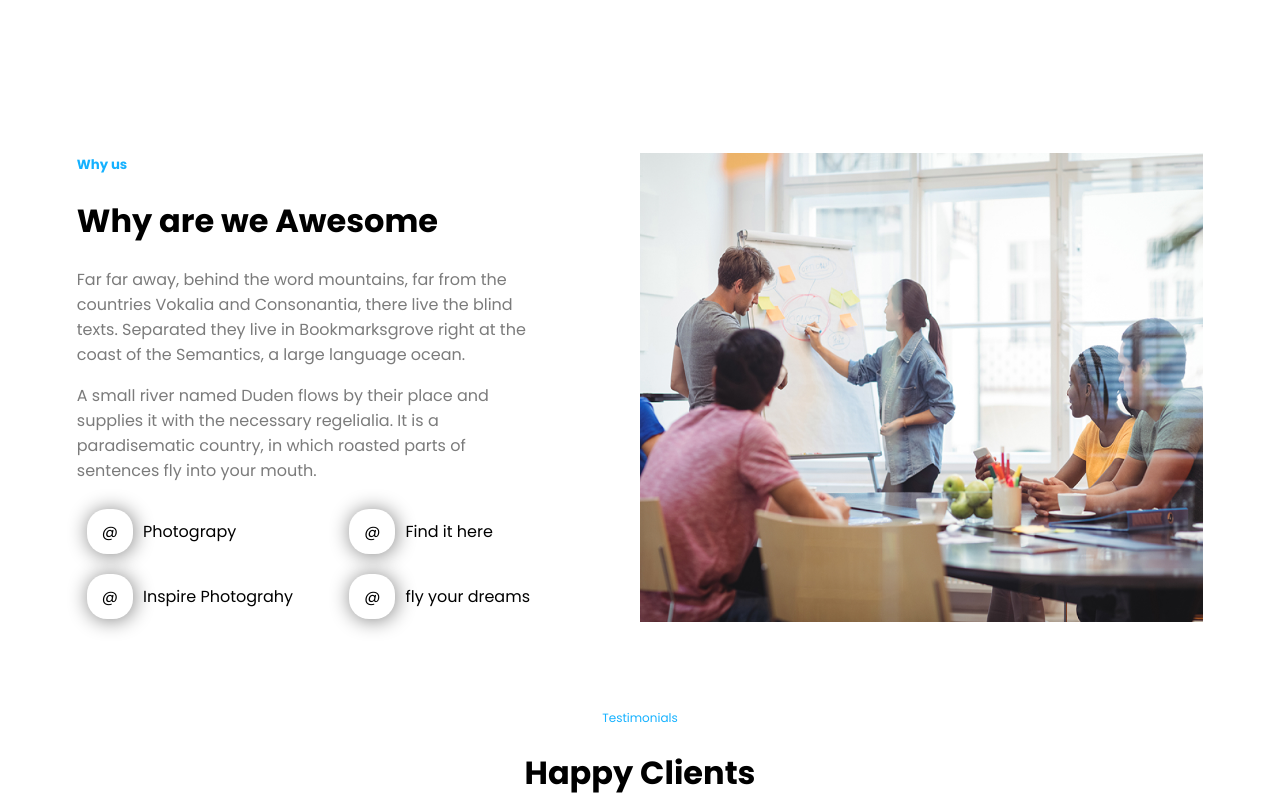
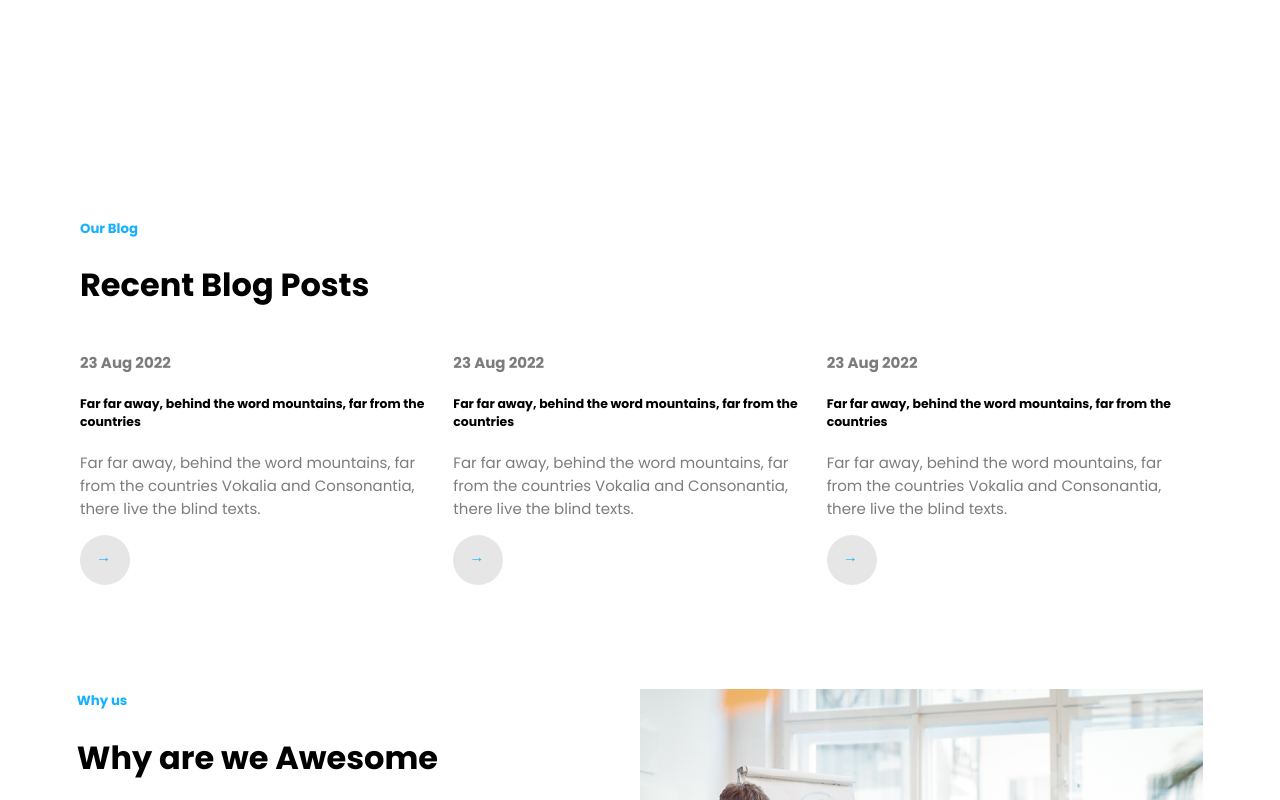
Before and after one commit to mdaak/stodeo, a Next.js app: page / in a window 1280 px wide. Shown: the part 600-1400 px from the top of the page. Built offline with nearby package versions, Linux system fonts and the light colour scheme.

Commit message:
our blog

```diff
--- /dev/null
+++ b/components/homeComp/OurBlogs.js
@@ -0,0 +1,48 @@
+import styles from '../../styles/home/OurBlog.module.css';
+
+const OurBlog = () => {
+  return (
+    <div className={styles.OurBlog}>
+      <div className={styles.firstDiv}></div>
+      <div className={styles.secondDiv}>
+        <div className={styles.secondDivHead}>
+          <h5>Our Blog</h5>
+          <h1>Recent Blog Posts</h1>
+        </div>
+        <div className = {styles.secondDivBox}>
+          <div className={styles.secondDivCard}>
+              <h4>23 Aug 2022</h4>
+              <h5>Far far away, behind the word mountains, far from the countries</h5>
+              <p>
+              Far far away, behind the word mountains, far from the countries Vokalia and Consonantia, there live the blind texts.
+              </p>
+              <div className={styles.cardLoge}>
+              &rarr;
+              </div>
+          </div>
+          <div className={styles.secondDivCard}>
+          <h4>23 Aug 2022</h4>
+              <h5>Far far away, behind the word mountains, far from the countries</h5>
+              <p>
+              Far far away, behind the word mountains, far from the countries Vokalia and Consonantia, there live the blind texts.
+              </p>
+              <div className={styles.cardLoge}>
+              &rarr;
+              </div>
+          </div>
+          <div className={styles.secondDivCard}>
+          <h4>23 Aug 2022</h4>
+              <h5>Far far away, behind the word mountains, far from the countries</h5>
+              <p>
+              Far far away, behind the word mountains, far from the countries Vokalia and Consonantia, there live the blind texts.
+              </p>
+              <div className={styles.cardLoge}>
+              &rarr;
+              </div>
+          </div>
+        </div>
+      </div>
+    </div>
+  );
+};
+export default OurBlog;
--- a/pages/index.js
+++ b/pages/index.js
@@ -1,5 +1,7 @@
 import Footer from '../components/homeComp/Footer';
 import Hero from '../components/homeComp/Hero';
+import OurBlog from '../components/homeComp/OurBlogs';
+// import OurBlog from '../components/homeComp/OurBlogs';
 import Testimonial from '../components/homeComp/Testimonial';
 import WhyUs from '../components/homeComp/WhyUs';
 import NavBar from '../components/NavBar';
@@ -9,6 +11,7 @@ export default function Home() {
     <div>
       <NavBar />
       <Hero/>
+      <OurBlog/>
       <WhyUs/>
       <Testimonial/>
       <Footer />
--- a/styles/globals.css
+++ b/styles/globals.css
@@ -34,3 +34,6 @@ a {
 .container {
   padding: 0 6%;
 }
+/* .h5 {
+  color: #3369e7;
+} */
--- /dev/null
+++ b/styles/home/OurBlog.module.css
@@ -0,0 +1,61 @@
+.OurBlog {
+  display: flex;
+  padding: 5% 80px;
+}
+.firstDiv {
+  width: 30vw;
+}
+/* .secondDiv {
+} */
+.secondDivHead {
+  padding-left: 100px;
+}
+.secondDivHead h5 {
+  color: #15b1ff;
+}
+
+.secondDivBox {
+  display: flex;
+}
+.secondDivCard {
+  padding: 0px 0px 20px 100px;
+  color: rgb(124, 124, 124);
+  font-size: 15px;
+}
+
+.secondDivCard h5 {
+  color: black;
+}
+
+.cardLoge {
+  padding: 4px;
+  background-color: rgb(230, 230, 230);
+  border: none;
+  height: 50px;
+  width: 50px;
+  border-radius: 50px;
+  display: fles;
+  align-items: center;
+  justify-content: center;
+  padding: 10px 0px 0px 16px;
+  color: #15b1ff;
+}
+@media (max-width: 1300px) {
+  .firstDiv {
+    display: none;
+  }
+  .secondDivCard {
+    padding: 0px 20px 20px 0px;
+    color: rgb(124, 124, 124);
+    font-size: 15px;
+  }
+  .secondDivHead {
+    padding-left: 0px;
+  }
+}
+
+@media (max-width: 1000px) {
+  .secondDivBox {
+    flex-direction: column;
+  }
+}
--- a/styles/home/WhyUs.module.css
+++ b/styles/home/WhyUs.module.css
@@ -22,7 +22,7 @@
 .leftManuOption {
   display: flex;
   align-items: center;
-  justify-content: start;
+  justify-content: flex-start;
   padding: 10px;
 }
 .optonIcon {
```
